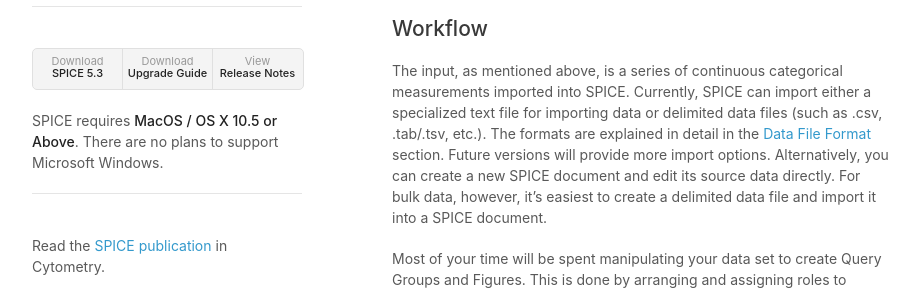
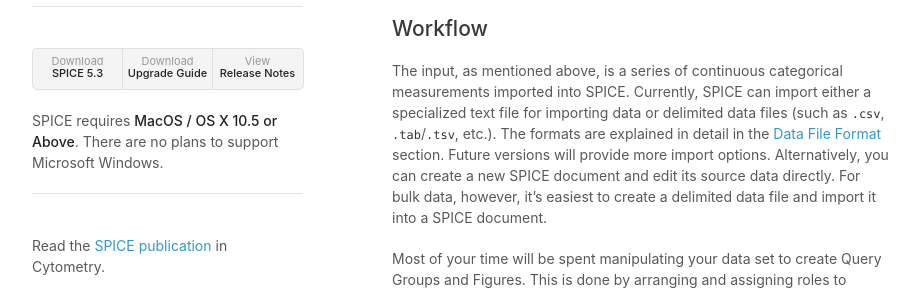
Before and after one commit to niaid/spice, a Jekyll site: the page built from help/overview.md, in a window 1280 px wide and 900 px high, scrolled down 1342 px. Shown: the part 198-491 px from the top of the window, without its empty margins (178-1100 px from the left). Built offline with Jekyll 4.4.1, drawn with Linux system fonts in a browser that asks for light colours.

```diff
--- a/help/overview.md
+++ b/help/overview.md
@@ -33,7 +33,7 @@ A Canvas is a container that behaves like an "art board" for laying out multiple
 
 ## Workflow
 
-The input, as mentioned above, is a series of continuous categorical measurements imported into SPICE. Currently, SPICE can import either a specialized text file for importing data or delimited data files (such as .csv, .tab/.tsv, etc.). The formats are explained in detail in the [Data File Format](dataformat) section. Future versions will provide more import options. Alternatively, you can create a new SPICE document and edit its source data directly. For bulk data, however, it's easiest to create a delimited data file and import it into a SPICE document.
+The input, as mentioned above, is a series of continuous categorical measurements imported into SPICE. Currently, SPICE can import either a specialized text file for importing data or delimited data files (such as `.csv`, `.tab`/`.tsv`, etc.). The formats are explained in detail in the [Data File Format](dataformat) section. Future versions will provide more import options. Alternatively, you can create a new SPICE document and edit its source data directly. For bulk data, however, it's easiest to create a delimited data file and import it into a SPICE document.
 
 Most of your time will be spent manipulating your data set to create Query Groups and Figures. This is done by arranging and assigning roles to Variables, and ignoring or showing Parameters, and changing their order. Changes to your data set require the Query Group to be recomputed, which can take time depending on the complexity of your data. The rest is spent formatting the resulting Figures to suit your needs, or composing them into one or more Canvases for higher-level organization of exported graphics.
 
```
